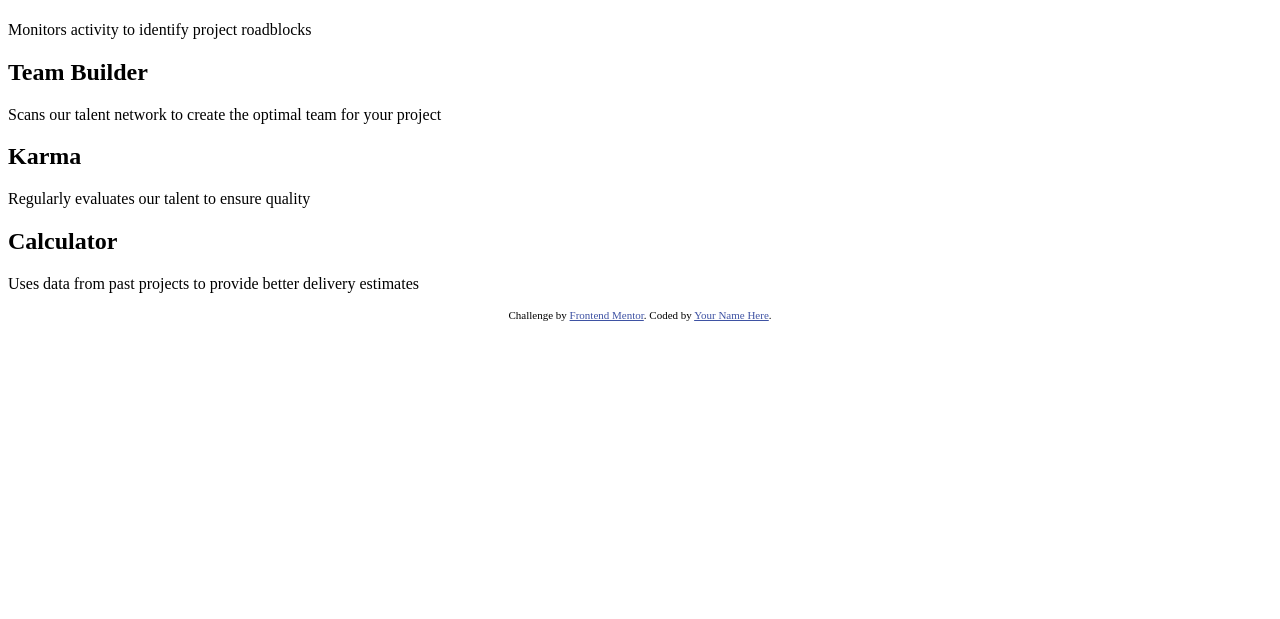
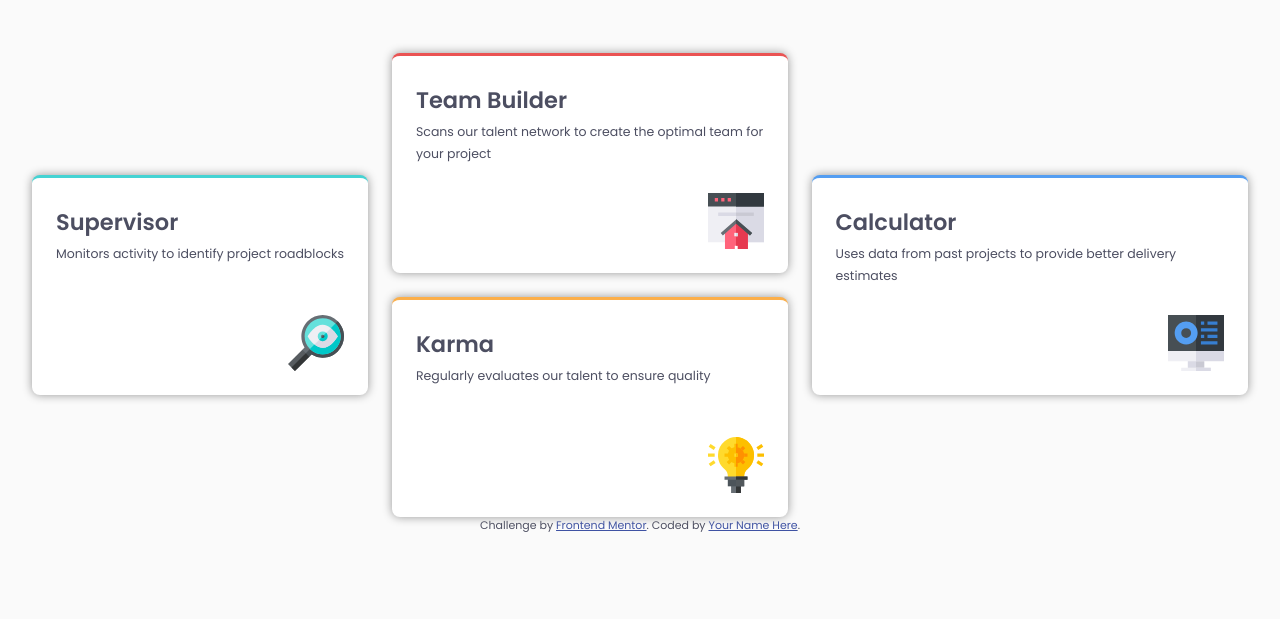
Before and after one commit to mohamedshawgi/four-card-feature-section, a plain HTML site: page index.html in a window 1280 px wide. Shown: the part 181-800 px from the top of the page. Drawn offline with Linux system fonts and the light colour scheme.

Commit message:
finished mobile layout and used grid for desktop layout

```diff
--- a/index.html
+++ b/index.html
@@ -13,27 +13,32 @@
     .attribution { font-size: 11px; text-align: center; }
     .attribution a { color: hsl(228, 45%, 44%); }
   </style>
+  <link rel="stylesheet" href="style.css">
 </head>
 <body>
   <h1>Reliable, efficient delivery <br><span>Powered by Technology</span></h1>
   <p class="hero">Our Artificial Intelligence powered tools use millions of project data points
     to ensure that your project is successful</p>
   <div class="cards">
-    <div class="card">
+    <div class="card" id="supervisor">
       <h2>Supervisor</h2>
       <p>Monitors activity to identify project roadblocks</p>
+      <img src="/images/icon-supervisor.svg" alt="supervisor-icon">
     </div>
-    <div class="card">
+    <div class="card" id="team-builder">
       <h2>Team Builder</h2>
       <p>Scans our talent network to create the optimal team for your project</p>
+      <img src="/images/icon-team-builder.svg" alt="team-builder-icon">
     </div>
-    <div class="card">
+    <div class="card" id="karma">
       <h2>Karma</h2>
       <p>Regularly evaluates our talent to ensure quality</p>
+      <img src="/images/icon-karma.svg" alt="karma-icon">
     </div>
-    <div class="card">
+    <div class="card" id="calculator">
       <h2>Calculator</h2>
       <p>Uses data from past projects to provide better delivery estimates</p>
+      <img src="/images/icon-calculator.svg" alt="calculator-icon">
     </div>
   </div>
 
--- a/style.css
+++ b/style.css
@@ -21,4 +21,89 @@
 body{
     font-size: 15px;
     font-family: 'Poppins',sans-serif;
+    background-color: var(--Very-Light-Gray);
+    padding: 4rem 2rem;
 }
+h1{
+    font-weight: 400;
+    font-size: 152%;
+    text-align: center;
+}
+h1 span{
+    font-weight: bold;
+}
+p{
+    color: var(--Very-Dark-Blue);
+}
+.card h2, h1{
+    color:var(--Very-Dark-Blue)
+}
+.hero{
+    text-align: center;
+    margin-bottom: 3.5rem;
+}
+.card{
+    background-color:white;
+    position: relative;
+    padding: 1.5rem;
+    border-radius: 0.5rem;
+    margin: 1.25rem auto;
+    height: 13.75rem;
+    line-height: 1.8;
+    box-shadow: 0 0 0.6rem rgb(150,150,150);
+
+}
+.card p{
+    font-size: smaller;
+}
+.card img{
+    position: absolute;
+    bottom: 1.5rem;
+    right: 1.5rem;
+    width: 3.5rem;
+}
+#supervisor{
+    border-top: 0.2rem var(--Cyan) solid;
+}
+#team-builder{
+    border-top: 0.2rem var(--Red) solid;
+}
+#karma{
+    border-top: 0.2rem var(--Orange) solid;
+}
+#calculator{
+    border-top: 0.2rem var(--Blue) solid;
+}
+@media (min-width:60rem){
+    body>p{
+        max-width: 55%;
+        margin: 0 auto;;
+    }
+    .cards{
+        display:grid;
+        grid-template-columns: repeat(3,fr);
+        grid-template-rows: repeat(4,fr);
+        gap: 1.5rem;
+    }
+    .card{
+        margin: 0;
+    }
+    #supervisor{
+        grid-column: 1/2;
+        grid-row: 2/4;
+    }
+    #team-builder{
+
+        grid-column: 2/3;
+        grid-row: 1/3;
+    }
+    #karma{
+        grid-column: 2/3;
+        grid-row: 3/5;
+    }
+    #calculator{
+        grid-column: 3/4;
+        grid-row: 2/4;
+    }
+
+}
```
